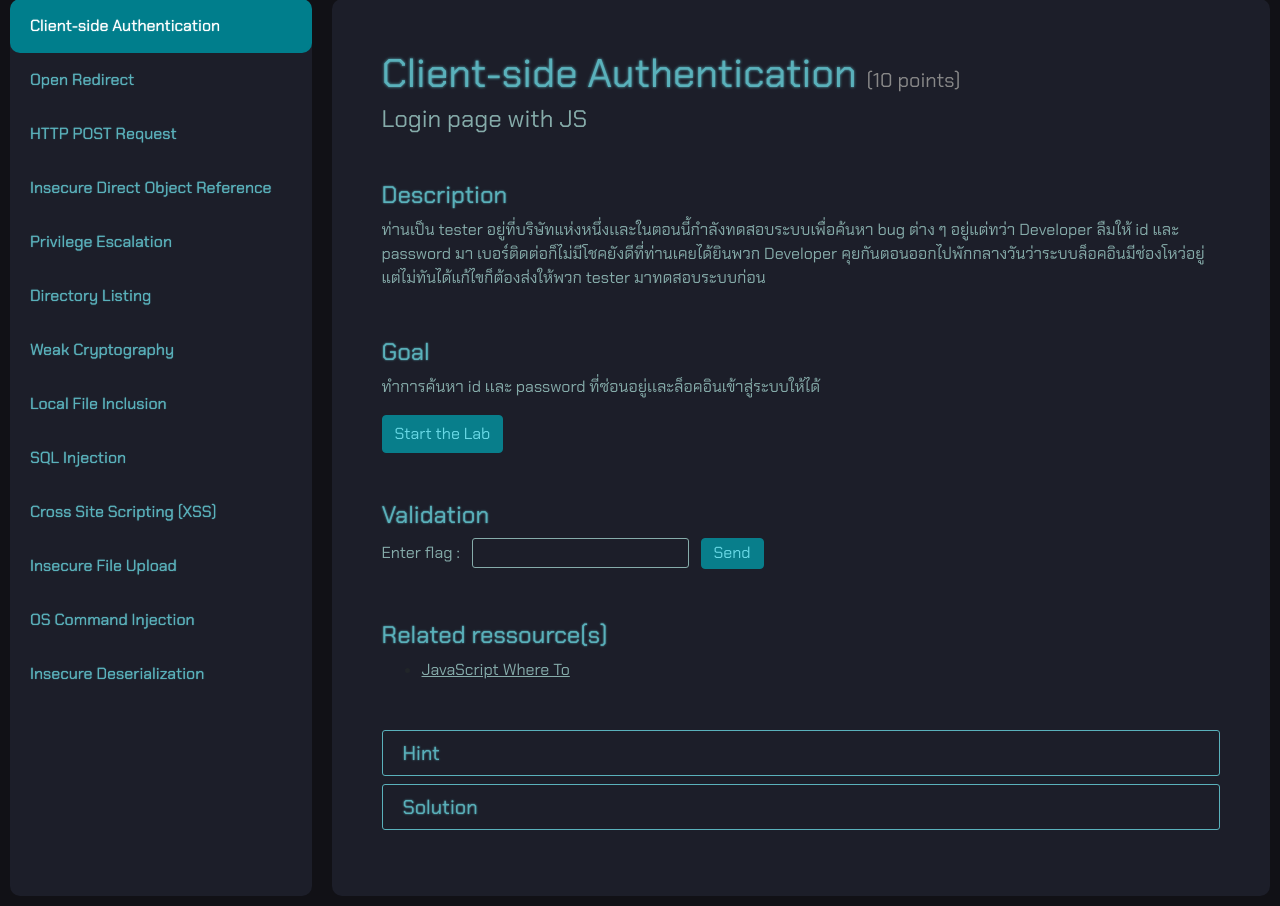
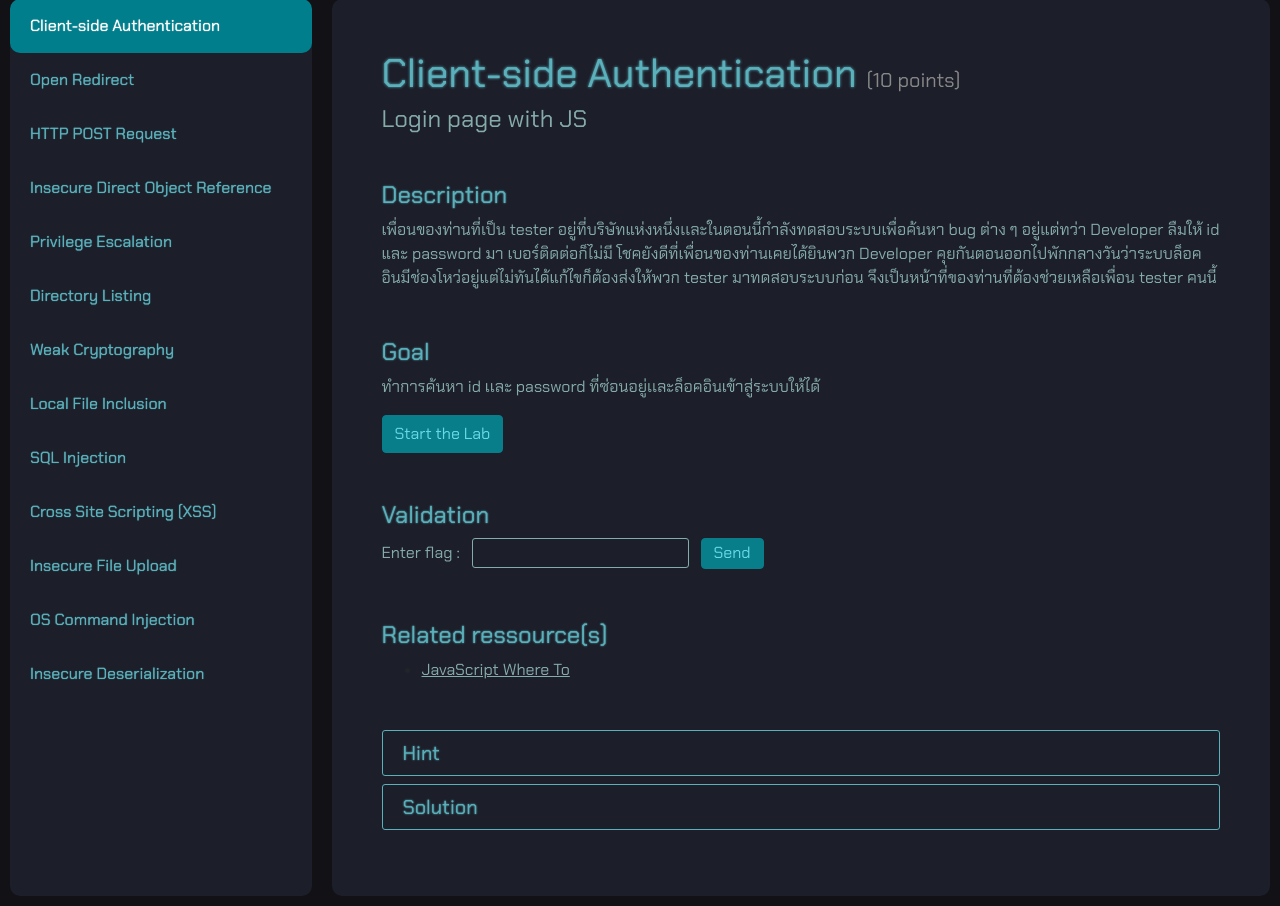
Before and after one commit to destine21/wreck-it-lab, a PHP site: page /ch1.php in a window 1280 px wide. Shown: the part 153-1059 px from the top of the page. Run offline with PHP 8.4, Linux system fonts and the light colour scheme; data comes from the database, SQL or seed files in the repository.

Commit message:
edit ch1

```diff
--- a/html/ch1.php
+++ b/html/ch1.php
@@ -26,7 +26,7 @@
                 <div class="detail-cha mt-5">
                     <div class="description">
                         <h5>Description</h5>
-                        <p>ท่านเป็น tester อยู่ที่บริษัทแห่งหนึ่งเเละในตอนนี้กำลังทดสอบระบบเพื่อค้นหา bug ต่าง ๆ อยู่แต่ทว่า Developer ลืมให้ id และ password มา เบอร์ติดต่อก็ไม่มีโชคยังดีที่ท่านเคยได้ยินพวก Developer คุยกันตอนออกไปพักกลางวันว่าระบบล็อคอินมีช่องโหว่อยู่แต่ไม่ทันได้แก้ไขก็ต้องส่งให้พวก tester มาทดสอบระบบก่อน</p>
+                        <p>เพื่อนของท่านที่เป็น tester อยู่ที่บริษัทแห่งหนึ่งเเละในตอนนี้กำลังทดสอบระบบเพื่อค้นหา bug ต่าง ๆ อยู่แต่ทว่า Developer ลืมให้ id และ password มา เบอร์ติดต่อก็ไม่มี โชคยังดีที่เพื่อนของท่านเคยได้ยินพวก Developer คุยกันตอนออกไปพักกลางวันว่าระบบล็อคอินมีช่องโหว่อยู่แต่ไม่ทันได้แก้ไขก็ต้องส่งให้พวก tester มาทดสอบระบบก่อน จึงเป็นหน้าที่ของท่านที่ต้องช่วยเหลือเพื่อน tester คนนี้</p>
                     </div>
                     <div>
                         <h5>Goal</h5>
--- a/html/ch1/login1.php
+++ b/html/ch1/login1.php
@@ -25,7 +25,7 @@
                 </div>
             </div>
         </div>
-        <div class="switch mx-auto mt-2">
+        <div class="switch mx-auto mt-2" onclick="alert('This feature is under development.');">
             Forget Password?
         </div>
     </div>
```
